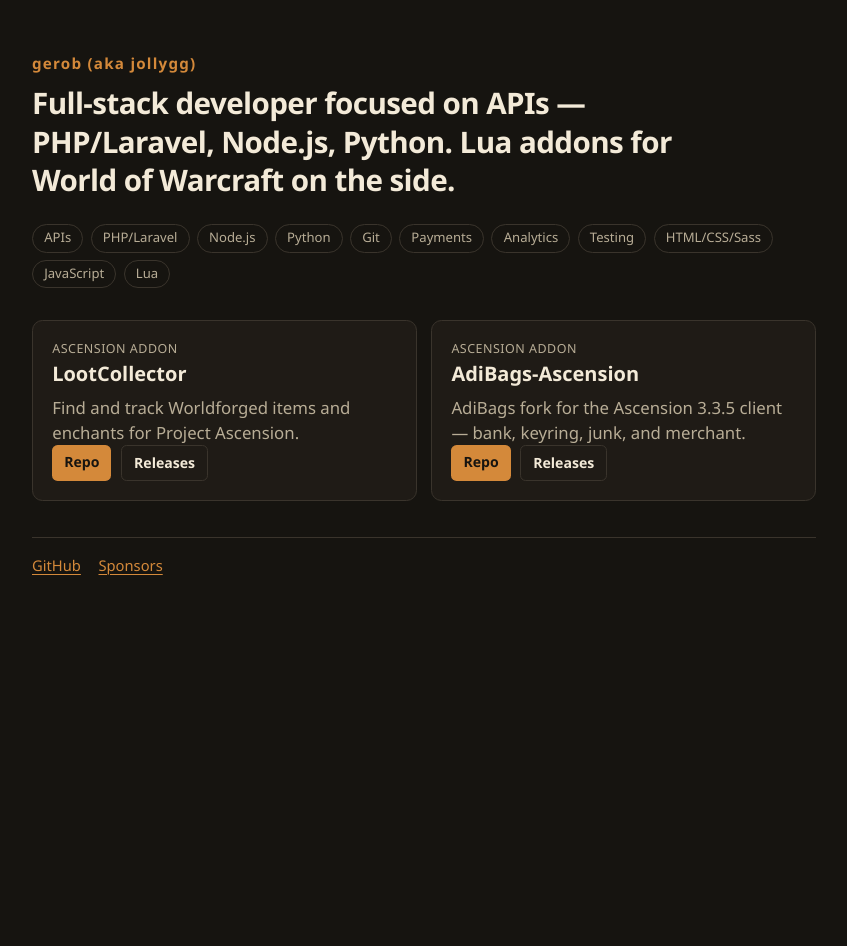
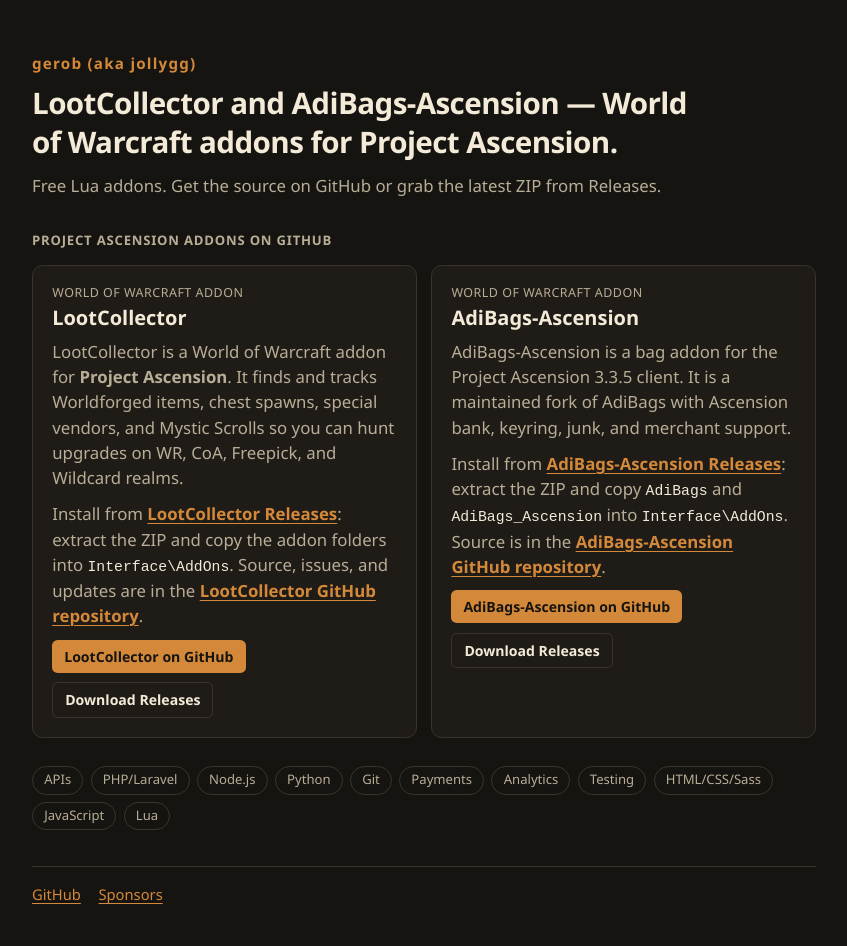
Before and after one commit to gerob/gerob.github.io, a Jekyll site: the page built from index.md, in a window 1280 px wide. Shown: the whole page, without its empty margins (216-1063 px from the left). Built offline with Jekyll 4.4.1, drawn with Linux system fonts in a browser that asks for light colours; before the commit the page ends 900 px from its top, so only the background shows below that.

Commit message:
Further improve content of site to make searches find my repos.

```diff
--- a/_config.yml
+++ b/_config.yml
@@ -1,6 +1,6 @@
 title: gerob (aka Jollygg)
-tagline: Full-stack API developer and Lua addons for Project Ascension
-description: Full-stack developer focused on APIs — PHP/Laravel, Node.js, Python. Maintainer of LootCollector and AdiBags-Ascension for World of Warcraft on Project Ascension.
+tagline: LootCollector and AdiBags-Ascension for Project Ascension
+description: Download LootCollector and AdiBags-Ascension — free World of Warcraft addons for Project Ascension. Source code and GitHub Releases from gerob (aka Jollygg).
 url: https://gerob.github.io
 lang: en_US
 author:
--- a/_layouts/default.html
+++ b/_layouts/default.html
@@ -23,32 +23,41 @@
           "https://github.com/sponsors/gerob"
         ],
         "knowsAbout": [
+          "LootCollector",
+          "AdiBags-Ascension",
+          "Project Ascension",
+          "World of Warcraft",
+          "Lua",
           "APIs",
           "PHP",
           "Laravel",
           "Node.js",
-          "Python",
-          "Lua",
-          "World of Warcraft"
+          "Python"
         ]
       },
       {
-        "@type": "SoftwareApplication",
+        "@type": ["SoftwareApplication", "SoftwareSourceCode"],
         "name": "LootCollector",
+        "alternateName": "LootCollector for Project Ascension",
         "applicationCategory": "GameApplication",
         "operatingSystem": "Windows",
-        "description": "Find and track Worldforged items and enchants for Project Ascension.",
+        "programmingLanguage": "Lua",
+        "description": "World of Warcraft addon for Project Ascension. Find and track Worldforged items, chest spawns, special vendors, and Mystic Scrolls.",
         "url": "https://github.com/gerob/LootCollector",
+        "codeRepository": "https://github.com/gerob/LootCollector",
         "downloadUrl": "https://github.com/gerob/LootCollector/releases",
         "author": { "@id": "{{ site.url }}/#person" }
       },
       {
-        "@type": "SoftwareApplication",
+        "@type": ["SoftwareApplication", "SoftwareSourceCode"],
         "name": "AdiBags-Ascension",
+        "alternateName": "AdiBags for Project Ascension",
         "applicationCategory": "GameApplication",
         "operatingSystem": "Windows",
-        "description": "AdiBags fork for the Ascension 3.3.5 client — bank, keyring, junk, and merchant.",
+        "programmingLanguage": "Lua",
+        "description": "Bag addon for the Project Ascension 3.3.5 World of Warcraft client. Fork of AdiBags with Ascension bank, keyring, junk, and merchant support.",
         "url": "https://github.com/gerob/AdiBags-Ascension",
+        "codeRepository": "https://github.com/gerob/AdiBags-Ascension",
         "downloadUrl": "https://github.com/gerob/AdiBags-Ascension/releases",
         "author": { "@id": "{{ site.url }}/#person" }
       }
--- a/assets/styles.css
+++ b/assets/styles.css
@@ -56,18 +56,24 @@
 
 .hero h1 {
   margin: 0;
-  max-width: 40rem;
+  max-width: 42rem;
   font-size: clamp(1.45rem, 3.4vw, 1.85rem);
   font-weight: 600;
   line-height: 1.3;
   letter-spacing: -0.02em;
 }
 
+.lead {
+  margin: 0.75rem 0 0;
+  max-width: 40rem;
+  color: var(--muted);
+}
+
 .skills {
   display: flex;
   flex-wrap: wrap;
   gap: 0.45rem;
-  margin: 1.5rem 0 0;
+  margin: 1.75rem 0 0;
   padding: 0;
   list-style: none;
 }
@@ -87,6 +93,16 @@
   margin-top: 2rem;
 }
 
+.projects-title {
+  grid-column: 1 / -1;
+  margin: 0;
+  color: var(--muted);
+  font-size: 0.82rem;
+  font-weight: 650;
+  letter-spacing: 0.06em;
+  text-transform: uppercase;
+}
+
 .card {
   background: var(--card);
   border: 1px solid var(--line);
@@ -102,7 +118,7 @@
   text-transform: uppercase;
 }
 
-.card h2 {
+.card h3 {
   margin: 0 0 0.4rem;
   font-size: 1.25rem;
   font-weight: 650;
@@ -113,8 +129,22 @@
   color: var(--muted);
 }
 
+.card p + p {
+  margin-top: 0.7rem;
+}
+
+.card code {
+  font-size: 0.88em;
+  color: var(--ink);
+}
+
+.card a {
+  font-weight: 650;
+}
+
 .actions {
   display: flex;
+  flex-wrap: wrap;
   gap: 0.6rem;
   margin-top: 1rem;
 }
--- a/index.md
+++ b/index.md
@@ -1,17 +1,44 @@
 ---
 layout: default
-title: gerob (aka Jollygg)
-description: Full-stack developer focused on APIs — PHP/Laravel, Node.js, Python. Maintainer of LootCollector and AdiBags-Ascension for World of Warcraft on Project Ascension.
+title: LootCollector and AdiBags-Ascension
+description: Download LootCollector and AdiBags-Ascension — free World of Warcraft addons for Project Ascension. Source code and GitHub Releases from gerob (aka Jollygg).
 image: https://github.com/gerob.png
 permalink: /
 ---
 
 <header class="hero">
   <p class="eyebrow">{{ site.title }}</p>
-  <h1>Full-stack developer focused on APIs — PHP/Laravel, Node.js, Python. Lua addons for World of Warcraft on the side.</h1>
+  <h1>LootCollector and AdiBags-Ascension — World of Warcraft addons for Project Ascension.</h1>
+  <p class="lead">Free Lua addons. Get the source on GitHub or grab the latest ZIP from Releases.</p>
 </header>
 
-<ul class="skills" aria-label="Skills">
+<section class="projects" aria-labelledby="projects-heading">
+  <h2 id="projects-heading" class="projects-title">Project Ascension addons on GitHub</h2>
+
+  <article class="card">
+    <p class="card-kind">World of Warcraft addon</p>
+    <h3>LootCollector</h3>
+    <p>LootCollector is a World of Warcraft addon for <strong>Project Ascension</strong>. It finds and tracks Worldforged items, chest spawns, special vendors, and Mystic Scrolls so you can hunt upgrades on WR, CoA, Freepick, and Wildcard realms.</p>
+    <p>Install from <a href="https://github.com/gerob/LootCollector/releases">LootCollector Releases</a>: extract the ZIP and copy the addon folders into <code>Interface\AddOns</code>. Source, issues, and updates are in the <a href="https://github.com/gerob/LootCollector">LootCollector GitHub repository</a>.</p>
+    <p class="actions">
+      <a href="https://github.com/gerob/LootCollector">LootCollector on GitHub</a>
+      <a href="https://github.com/gerob/LootCollector/releases">Download Releases</a>
+    </p>
+  </article>
+
+  <article class="card">
+    <p class="card-kind">World of Warcraft addon</p>
+    <h3>AdiBags-Ascension</h3>
+    <p>AdiBags-Ascension is a bag addon for the Project Ascension 3.3.5 client. It is a maintained fork of AdiBags with Ascension bank, keyring, junk, and merchant support.</p>
+    <p>Install from <a href="https://github.com/gerob/AdiBags-Ascension/releases">AdiBags-Ascension Releases</a>: extract the ZIP and copy <code>AdiBags</code> and <code>AdiBags_Ascension</code> into <code>Interface\AddOns</code>. Source is in the <a href="https://github.com/gerob/AdiBags-Ascension">AdiBags-Ascension GitHub repository</a>.</p>
+    <p class="actions">
+      <a href="https://github.com/gerob/AdiBags-Ascension">AdiBags-Ascension on GitHub</a>
+      <a href="https://github.com/gerob/AdiBags-Ascension/releases">Download Releases</a>
+    </p>
+  </article>
+</section>
+
+<ul class="skills" aria-label="Other skills">
   <li>APIs</li>
   <li>PHP/Laravel</li>
   <li>Node.js</li>
@@ -25,28 +52,6 @@
   <li>Lua</li>
 </ul>
 
-<section class="projects" aria-label="Projects">
-  <article class="card">
-    <p class="card-kind">Ascension addon</p>
-    <h2>LootCollector</h2>
-    <p>Find and track Worldforged items and enchants for Project Ascension.</p>
-    <p class="actions">
-      <a href="https://github.com/gerob/LootCollector">Repo</a>
-      <a href="https://github.com/gerob/LootCollector/releases">Releases</a>
-    </p>
-  </article>
-
-  <article class="card">
-    <p class="card-kind">Ascension addon</p>
-    <h2>AdiBags-Ascension</h2>
-    <p>AdiBags fork for the Ascension 3.3.5 client — bank, keyring, junk, and merchant.</p>
-    <p class="actions">
-      <a href="https://github.com/gerob/AdiBags-Ascension">Repo</a>
-      <a href="https://github.com/gerob/AdiBags-Ascension/releases">Releases</a>
-    </p>
-  </article>
-</section>
-
 <footer>
   <a href="https://github.com/gerob" rel="me">GitHub</a>
   <a href="https://github.com/sponsors/gerob" rel="me">Sponsors</a>
```
